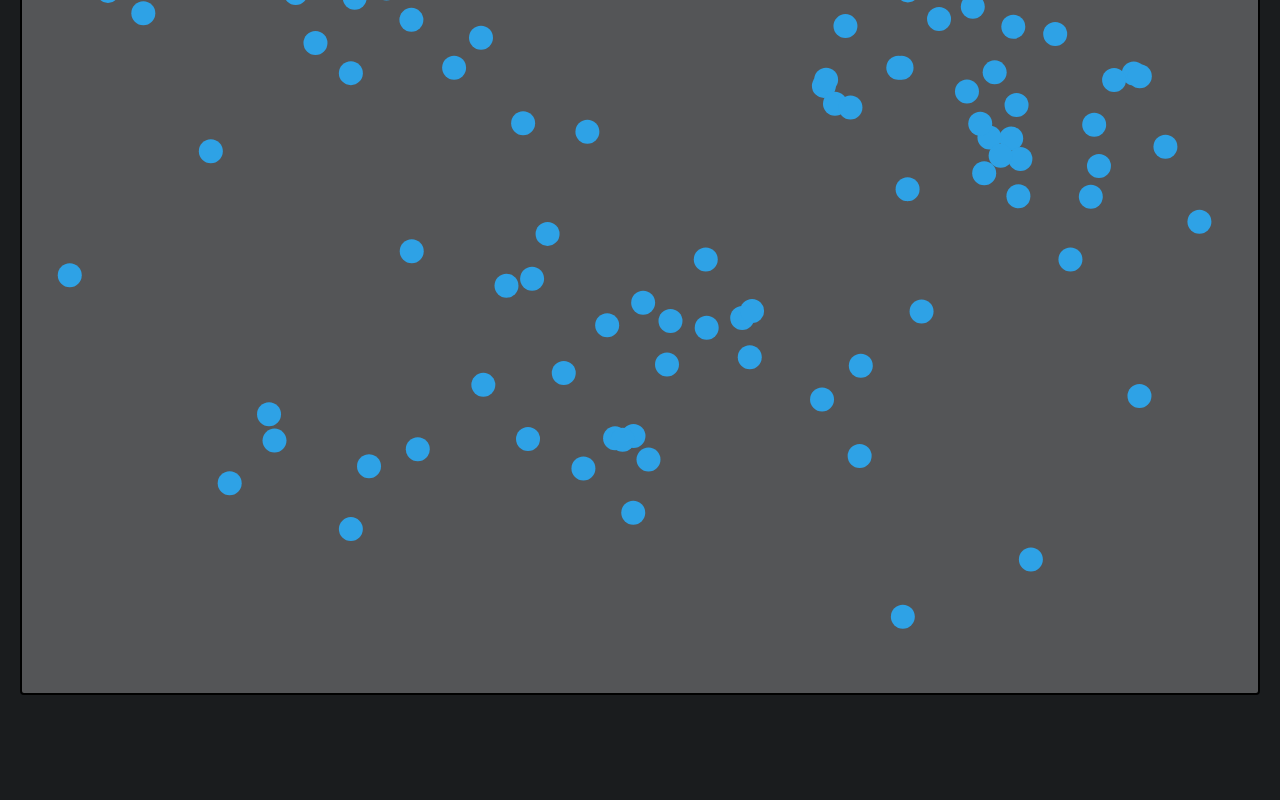
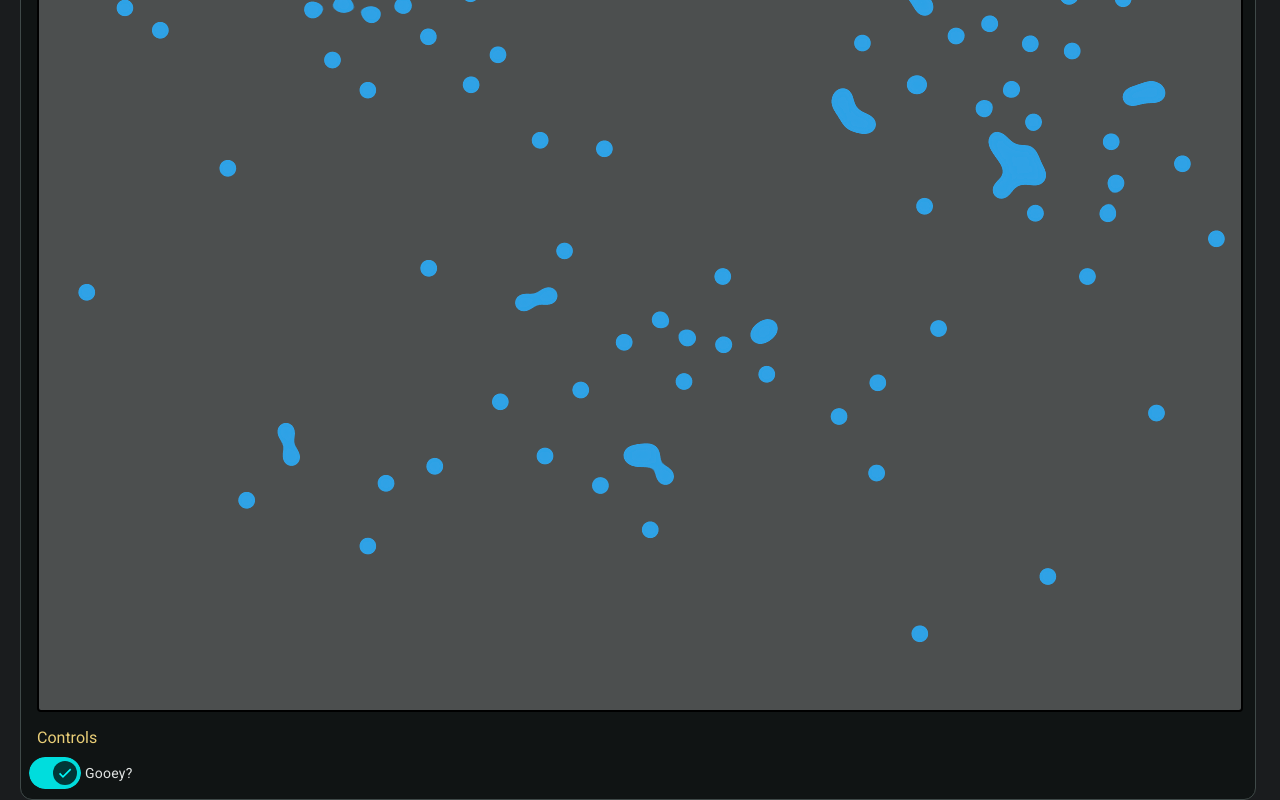
Before and after one commit to Rob-Willson/Data-Visualisation-Sandbox, an Angular app: page / in a window 1280 px wide. Shown: the part 308-1108 px from the top of the page. Before the commit the page ends 1003 px from the top, so only its background shows below. Built offline with nearby package versions, Linux system fonts and the light colour scheme.

Commit message:
add map-chart filter setting for gooey mode

```diff
--- a/src/app/app.component.ts
+++ b/src/app/app.component.ts
@@ -1,4 +1,4 @@
-import { Component, ChangeDetectionStrategy, ChangeDetectorRef, OnInit } from '@angular/core';
+import { Component, ChangeDetectionStrategy, OnInit } from '@angular/core';
 import { RouterOutlet } from '@angular/router';
 import { ChartComponent } from "./map-chart/map-chart.component";
 import { AvatarLocationData } from './core/data.model';
@@ -6,6 +6,7 @@ import { AvatarDataService } from './services/avatar-data.service';
 
 @Component({
     selector: 'app-root',
+    standalone: true,
     imports: [RouterOutlet, ChartComponent],
     templateUrl: './app.component.html',
     styleUrl: './app.component.scss',
@@ -16,7 +17,7 @@ export class AppComponent implements OnInit {
 
     public avatarLocationData: AvatarLocationData[] = []
 
-    constructor(private changeDetectorRef: ChangeDetectorRef, private avatarDataService: AvatarDataService) { }
+    constructor(private avatarDataService: AvatarDataService) { }
 
     public ngOnInit(): void {
         this.avatarDataService.fetchLocationData()
--- a/src/app/app.config.ts
+++ b/src/app/app.config.ts
@@ -1,12 +1,14 @@
-import { ApplicationConfig, provideZoneChangeDetection } from '@angular/core';
+import { ApplicationConfig, importProvidersFrom, provideZoneChangeDetection } from '@angular/core';
 import { provideRouter } from '@angular/router';
 import { routes } from './app.routes';
 import { provideHttpClient } from '@angular/common/http';
+import { FormsModule } from '@angular/forms';
 
 export const appConfig: ApplicationConfig = {
     providers: [
         provideZoneChangeDetection({ eventCoalescing: true }),
         provideRouter(routes),
         provideHttpClient(),
+        importProvidersFrom(FormsModule),
     ]
 };
--- a/src/app/map-chart/map-chart.component.html
+++ b/src/app/map-chart/map-chart.component.html
@@ -1,2 +1,13 @@
-<div class="chart-container" #chartContainer>
-</div>
+<mat-card appearance="outlined">
+    <mat-card-content>
+        <div class="chart-container" #chartContainer>
+        </div>
+    </mat-card-content>
+
+    <mat-card-header>Controls</mat-card-header>
+    <mat-card-actions>
+        <mat-slide-toggle [checked]="gooeyMode" (change)="onGooeyModeToggle($event)">
+            Gooey?
+        </mat-slide-toggle>
+    </mat-card-actions>
+</mat-card>
--- a/src/app/map-chart/map-chart.component.ts
+++ b/src/app/map-chart/map-chart.component.ts
@@ -1,10 +1,13 @@
 import { Component, Input, ElementRef, ChangeDetectionStrategy, ViewEncapsulation, ViewChild, SimpleChanges } from '@angular/core';
 import { select } from 'd3';
 import { AvatarLocationData } from '../core/data.model';
+import { MatCardModule } from '@angular/material/card';
+import { MatSlideToggleModule, MatSlideToggleChange } from '@angular/material/slide-toggle';
 
 @Component({
     selector: 'map-chart',
-    imports: [],
+    standalone: true,
+    imports: [MatCardModule, MatSlideToggleModule],
     templateUrl: './map-chart.component.html',
     styleUrl: './map-chart.component.scss',
     host: { 'style': 'display: block' },    // Ensure the component behaves as a block element so that it can be styled correctly
@@ -18,6 +21,8 @@ export class ChartComponent {
 
     @Input({ required: true })
     public data!: AvatarLocationData[];
+
+    public gooeyMode: boolean = true;
 
     private width: number = 600;
     private height: number = 400;
@@ -51,6 +56,11 @@ export class ChartComponent {
 
     public ngOnDestroy(): void {
         this.resizeObserver.disconnect();
+    }
+
+    public onGooeyModeToggle(event: MatSlideToggleChange): void {
+        this.gooeyMode = event.checked;
+        this.setFilters();
     }
 
     private resizeChart(): void {
@@ -104,6 +114,47 @@ export class ChartComponent {
 
         this.inner = this.svg.append('g')
             .attr('class', 'inner');
+
+        this.generateFilters();
+        this.setFilters();
+    }
+
+    private generateFilters(): void {
+        const defs = this.svg.append("defs");
+
+        const filter = defs.append("filter")
+            .attr("id", "gooey")
+            .attr("x", "-20%")
+            .attr("y", "-20%")
+            .attr("width", "140%")
+            .attr("height", "140%");
+
+        filter.append("feGaussianBlur")
+            .attr("in", "SourceGraphic")
+            .attr("stdDeviation", "8")
+            .attr("result", "blur");
+
+        filter.append("feColorMatrix")
+            .attr("in", "blur")
+            .attr("mode", "matrix")
+            .attr("values", "1 0 0 0 0  0 1 0 0 0  0 0 1 0 0  0 0 0 30 -15")
+            .attr("result", "gooey");
+    }
+
+    private setFilters(): void {
+        if (this.gooeyMode) {
+            this.addGooeyFilter();
+        } else {
+            this.removeGooeryFilter();
+        }
+    }
+
+    private addGooeyFilter(): void {
+        this.inner.attr("filter", "url(#gooey)")
+    }
+
+    private removeGooeryFilter(): void {
+        this.inner.attr("filter", null)
     }
 
     private getChartInnerPadding(): number {
```
